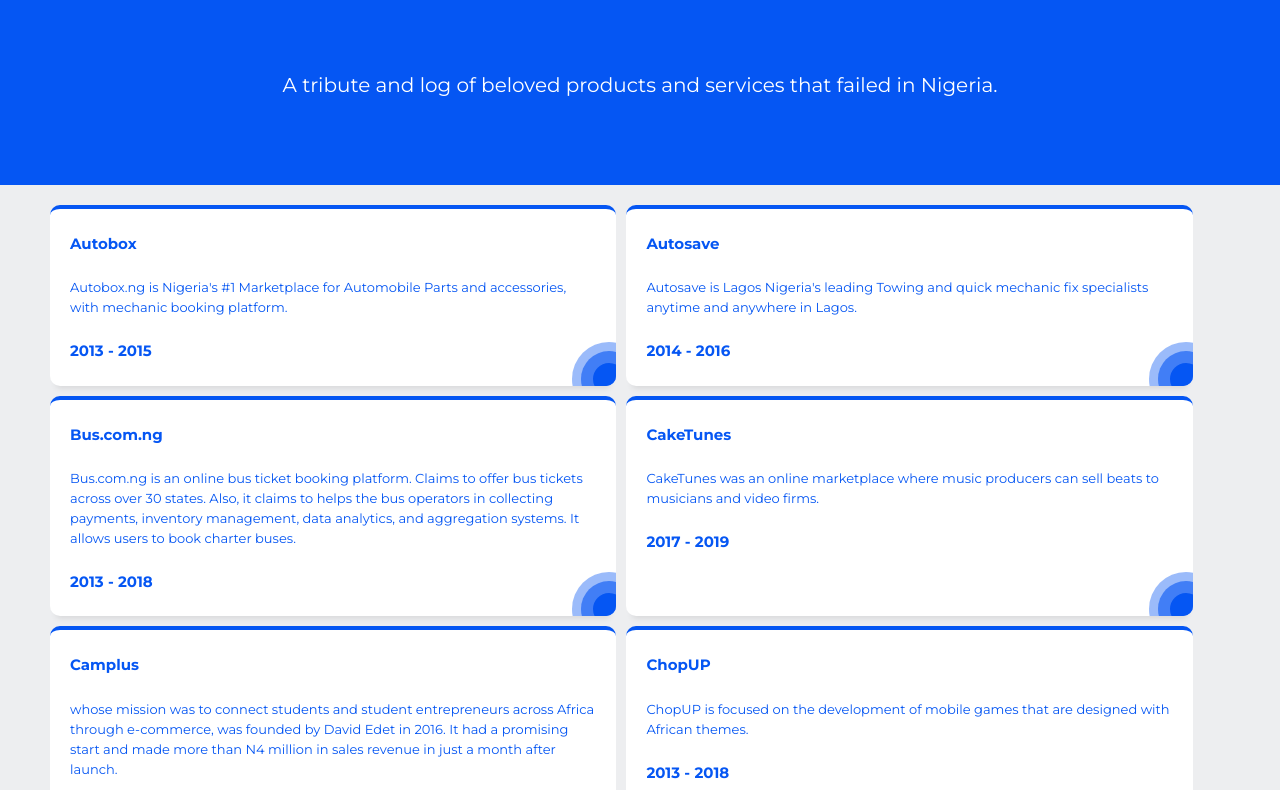
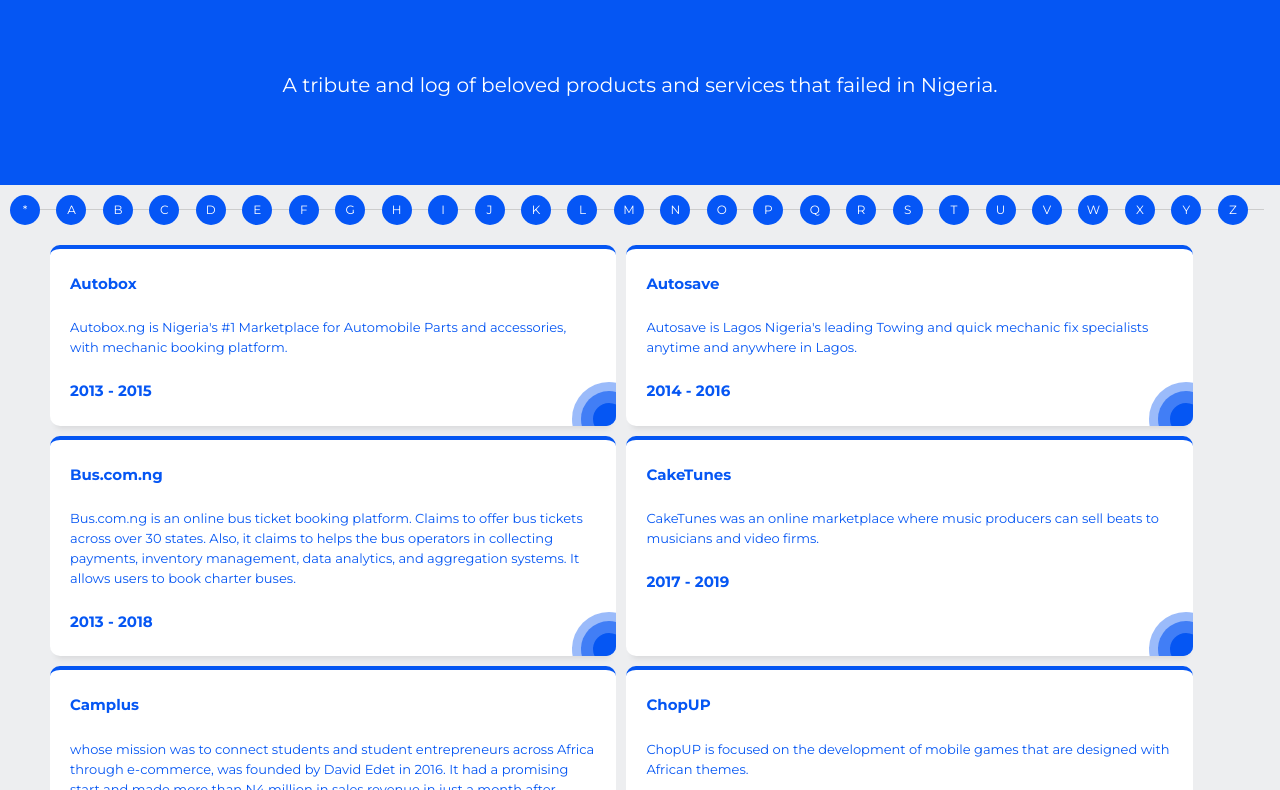
Before and after one commit to LPMatrix/sleeping-legacies, a website: page index.html in a window 1280 px wide. Shown: the part 116-906 px from the top of the page. Drawn offline with nearby package versions, Linux system fonts and the light colour scheme.

Commit message:
alphabets

```diff
--- a/index.html
+++ b/index.html
@@ -29,6 +29,17 @@
 		<p>A tribute and log of beloved products and services that failed in Nigeria.</p>
 	</div>
 
+	<div class="stepwizard">
+	    <div class="stepwizard-row">
+	    	<template x-for="alphabet in alphabets" :key="alphabet">
+		        <div class="stepwizard-step">
+		            <button type="button" class="btn btn-primary btn-circle" x-text="alphabet" @click="filter(alphabet)"></button>
+		        </div>
+	    	</template>
+	    </div>
+	</div>
+
+
 	<section class="row">
 		<template x-for="item in filteredData" :key="item">
 			<div class="col-4 card">
@@ -46,8 +57,10 @@
 <script type="text/javascript">
 	function loadData() {
         return {
+          alphabets: ['*', 'A', 'B', 'C', 'D', 'E', 'F', 'G', 'H', 'I', 'J', 'K', 'L', 'M', 'N', 'O', 'P', 'Q', 'R', 'S', 'T', 'U', 'V', 'W', 'X', 'Y', 'Z'],
           search: "",
           myForData: items,
+          // filteredData: "",
           get filteredData() {
             if (this.search === "") {
               return this.myForData.sort(compare);
@@ -56,6 +69,14 @@
               return item.name
                 .toLowerCase()
                 .includes(this.search.toLowerCase());
+            });
+          },
+          filter(alphabet){
+          	return this.myForData.filter((item) => {
+              return item.name
+                .toLowerCase()
+                .startsWith(alphabet.toLowerCase());
+
             });
           },
         };
--- a/sass/pages/_home.scss
+++ b/sass/pages/_home.scss
@@ -52,6 +52,8 @@
 	text-indent: 2rem;
     font-size: 1.5rem;
     border-radius: 5em;
+    outline: none;
+    border: none;
 }
 
 .card{
@@ -91,7 +93,7 @@
 	justify-content: center;
 }
 
-.btn{
+/*.btn{
 	color: $white;
 	padding: 2rem 7rem;
 	font-size: 1rem;
@@ -101,6 +103,59 @@
 	cursor: pointer;
 	margin: 2rem;
 
+}*/
+
+.btn-primary{
+	background-color: $bg-dark;
+	color: $white;
+	cursor: pointer;
+	border: none;
+	outline: none;
+}
+
+
+.stepwizard-row {
+    display: table-row;
+    margin: 0 1rem;
+}
+
+.stepwizard {
+    display: table;
+    width: 98%;
+    position: relative;
+    margin: 1rem;
+}
+
+.stepwizard-step button[disabled] {
+    opacity: 1 !important;
+    filter: alpha(opacity=100) !important;
+}
+
+.stepwizard-row:before {
+    top: 14px;
+    bottom: 0;
+    position: absolute;
+    content: " ";
+    width: 100%;
+    height: 1px;
+    background-color: #ccc;
+    z-order: 0;
+
+}
+
+.stepwizard-step {
+    display: table-cell;
+    position: relative;
+}
+
+.btn-circle {
+  width: 30px;
+  height: 30px;
+  text-align: center;
+  padding: 6px 0;
+  font-size: 12px;
+  line-height: 1.428571429;
+  border-radius: 15px;
 }
 
 /*Mobile screen responsivenes*/
```
Also changed, not shown: css/style.css.
